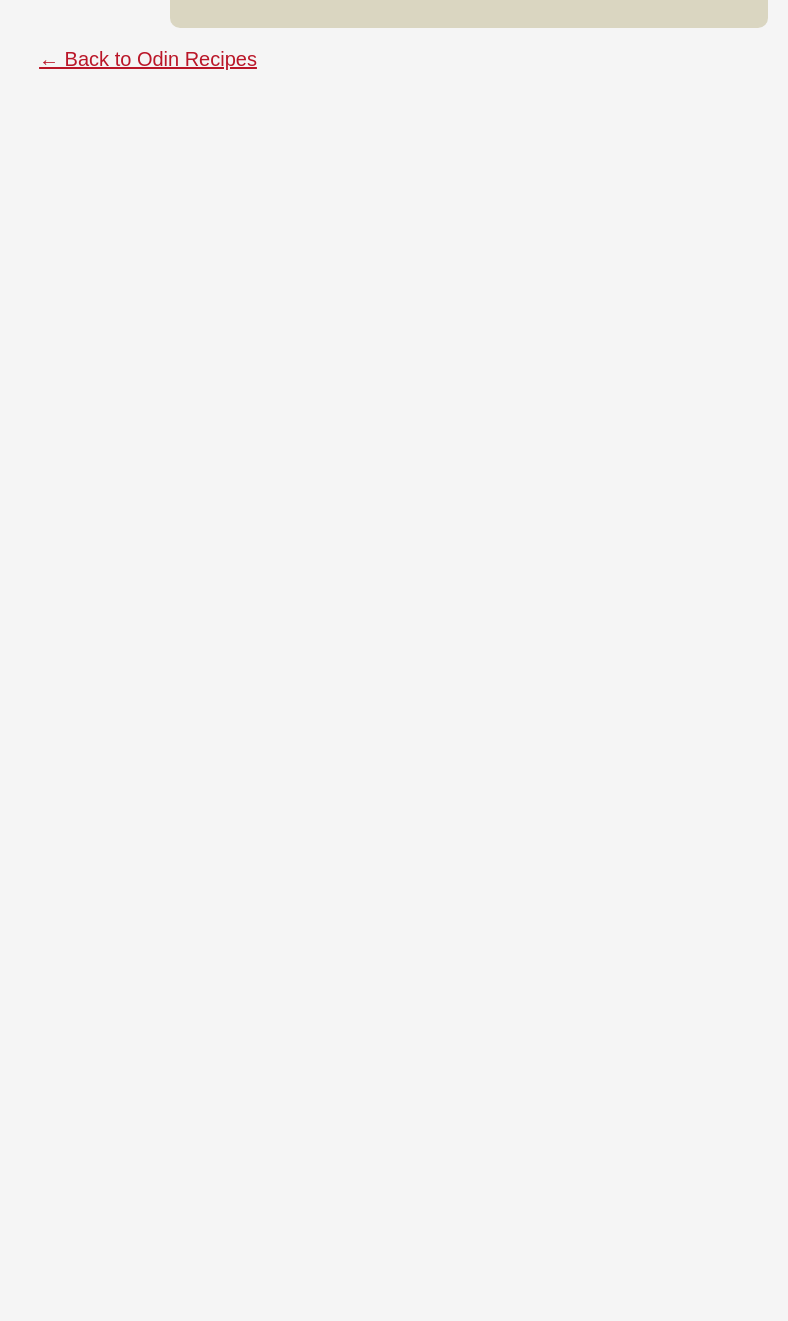
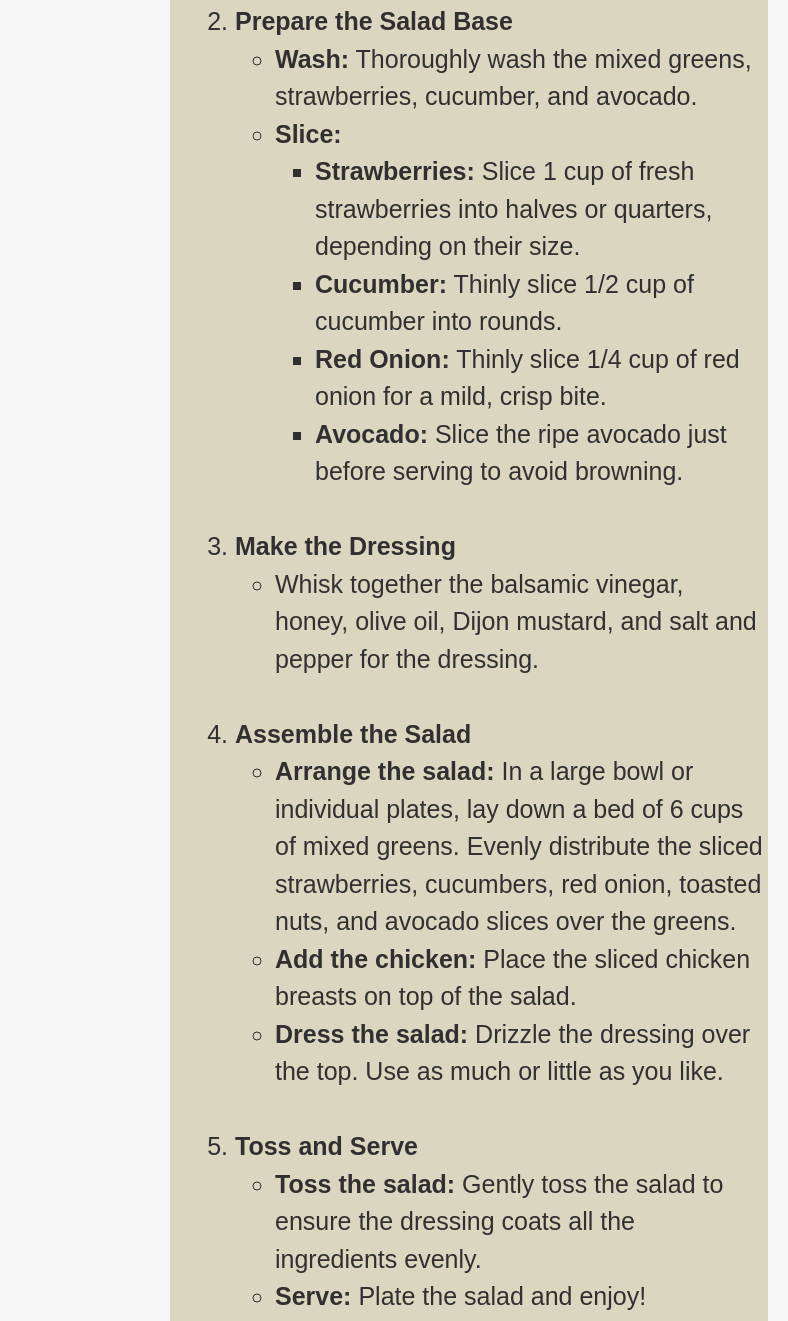
Before and after one commit to flow-state-citizen/odin-recipes, a plain HTML site: page recipes/strawberry-chicken/strawberry-chicken.html in a window 1280 px wide. Shown: the part 1399-2720 px from the top of the page, without its empty margins (492-1280 px from the left). Before the commit the page ends 1470 px from the top, so only its background shows below. Drawn offline with Linux system fonts and the light colour scheme.

Commit message:
Update recipe steps in strawberry-chicken.html
This updates the steps for the strawberry chicken salad and adds
formatting for it.

```diff
--- a/recipes/strawberry-chicken/strawberry-chicken.html
+++ b/recipes/strawberry-chicken/strawberry-chicken.html
@@ -47,7 +47,7 @@
                 </ul>
 
                 <p>
-                    For the dressing:
+                    <span class="bold">For the dressing:</span>
                 <ul>
                     <li>3 tablespoons balsamic vinegar</li>
                     <li>1 tablespoon honey (or maple syrup)</li>
@@ -71,16 +71,98 @@
                 </div>
             </div>
 
-            <div id="strawberry-chicken-steps-container">
+            <div id="strawberry-chicken-steps-container" class="steps-container">
                 <h2>Steps</h2>
                 <ol>
-                    <li>Season and cook the chicken until fully cooked, then slice it.</li>
-                    <li>Arrange the mixed greens, strawberries, cucumbers, red onions, pecans, and avocado in a bowl.
+                    <li>
+                        <span class="bold">Prepare the Chicken</span>
                     </li>
-                    <li>Whisk together balsamic vinegar, honey, mustard, olive oil, salt, and pepper for the dressing.
+                    <ul>
+                        <li><span class="bold">Season:</span> Start by seasoning both sides of the chicken
+                            breasts with salt and pepper to taste. You can also add your preferred seasonings like
+                            garlic powder, paprika, or Italian seasoning for extra flavor.</span></li>
+                        <li><span class="bold">Cook:</span> Heat 2 tablespoons of olive oil in a large
+                            skillet over medium heat. Once the oil is hot, add the seasoned chicken breasts to the
+                            skillet.
+                        <li><span class="bold">Sear:</span> Cook for 6-8 minutes on each side, or until the
+                            chicken reaches an internal temperature of 165°F (75°C) and is golden brown on the outside.
+                        </li>
+                        <li><span class="bold">Rest:</span> Once fully cooked, transfer the chicken to a
+                            cutting board. Let it rest for about 5 minutes before slicing it into thin strips.</li>
+                    </ul>
+                    <br>
+                    <li>
+                        <span class="bold">Prepare the Salad Base</span>
                     </li>
-                    <li>Place the sliced chicken on top of the salad and drizzle with the dressing.</li>
-                    <li>Toss gently and serve.</li>
+                    <ul>
+                        <li>
+                            <span class="bold">Wash:</span> Thoroughly wash the mixed greens, strawberries, cucumber,
+                            and avocado.
+                        </li>
+                        <li>
+                            <span class="bold">Slice:</span>
+                            <ul>
+                                <li>
+                                    <span class="bold">Strawberries:</span> Slice 1 cup of fresh strawberries into
+                                    halves or quarters, depending on their size.
+                                </li>
+                                <li>
+                                    <span class="bold">Cucumber:</span> Thinly slice 1/2 cup of cucumber into rounds.
+                                </li>
+                                <li>
+                                    <span class="bold">Red Onion:</span> Thinly slice 1/4 cup of red onion for a mild,
+                                    crisp bite.
+                                </li>
+                                <li>
+                                    <span class="bold">Avocado:</span> Slice the ripe avocado just before serving to
+                                    avoid browning.
+                                </li>
+                            </ul>
+                        </li>
+                    </ul>
+                    <br>
+                    <li>
+                        <span class="bold">Make the Dressing</span>
+                        <ul>
+                            <li>
+                                Whisk together the balsamic vinegar, honey, olive oil,
+                                Dijon mustard, and salt and pepper for the dressing.
+                            </li>
+                        </ul>
+                    </li>
+                    <br>
+                    <li>
+                        <span class="bold">Assemble the Salad</span>
+                    </li>
+                    <ul>
+                        <li>
+                            <span class="bold">Arrange the salad:</span>
+                            In a large bowl or individual plates, lay down a bed of 6 cups of mixed greens. Evenly
+                            distribute the sliced strawberries, cucumbers, red onion, toasted nuts, and avocado slices
+                            over the greens.
+                        </li>
+                        <li>
+                            <span class="bold">Add the chicken:</span>
+                            Place the sliced chicken breasts on top of the salad.
+                        </li>
+                        <li>
+                            <span class="bold">Dress the salad:</span>
+                            Drizzle the dressing over the top. Use as much or little as you like.
+                        </li>
+                    </ul>
+                    <br>
+                    <li>
+                        <span class="bold">Toss and Serve</span>
+                        <ul>
+                            <li>
+                                <span class="bold">Toss the salad:</span>
+                                Gently toss the salad to ensure the dressing coats all the ingredients evenly.
+                            </li>
+                            <li>
+                                <span class="bold">Serve:</span>
+                                Plate the salad and enjoy!
+                            </li>
+                    </li>
                 </ol>
             </div>
 
--- a/styles.css
+++ b/styles.css
@@ -104,3 +104,12 @@ a {
   width: 546px;
   height: 360px;
 }
+
+/* Section 3: Recipe Pages */
+.steps-container ul {
+  line-height: 5;
+}
+
+.steps-container li {
+  line-height: 1.5;
+}
```
